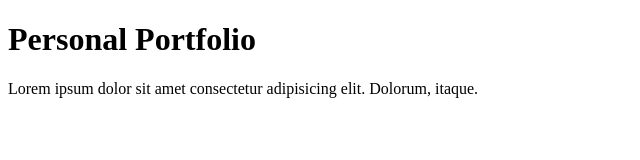
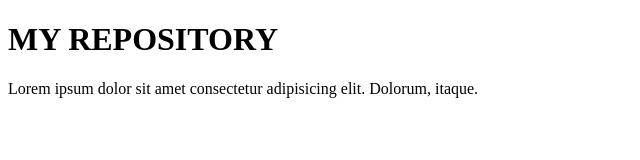
Before and after one commit to Adilkhan01V/Adilkhan01V, a plain HTML site: page index.html in a window 1280 px wide. Shown: the whole page, without its empty margins (0-640 px from the left). Drawn offline with Linux system fonts and the light colour scheme.

Commit message:
Add this repo

```diff
--- a/index.html
+++ b/index.html
@@ -6,7 +6,7 @@
     <title>Personal Portfolio</title>
 </head>
 <body>
-    <h1>Personal Portfolio</h1>
+    <h1>MY REPOSITORY</h1>
     <p>Lorem ipsum dolor sit amet consectetur adipisicing elit. Dolorum, itaque.</p>
 </body>
 </html>
```
Also changed, not shown: 1 other file.
